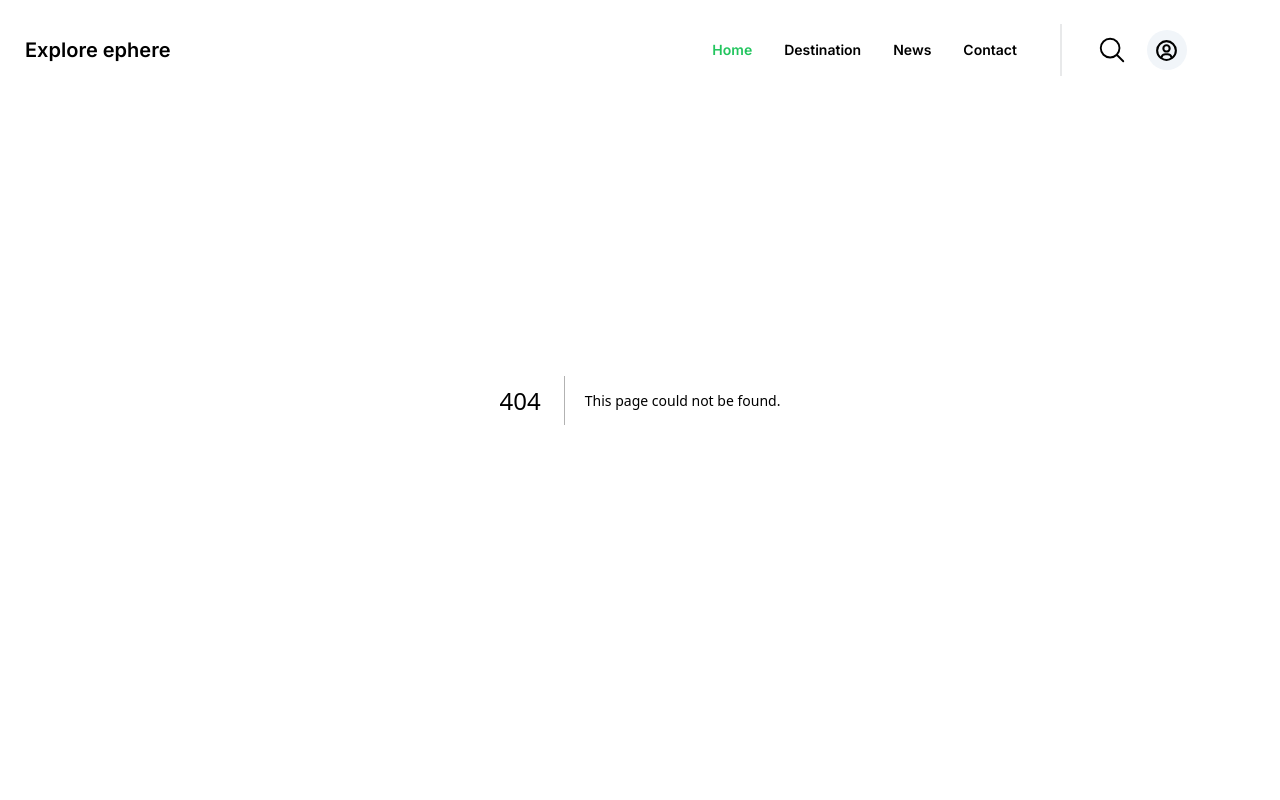
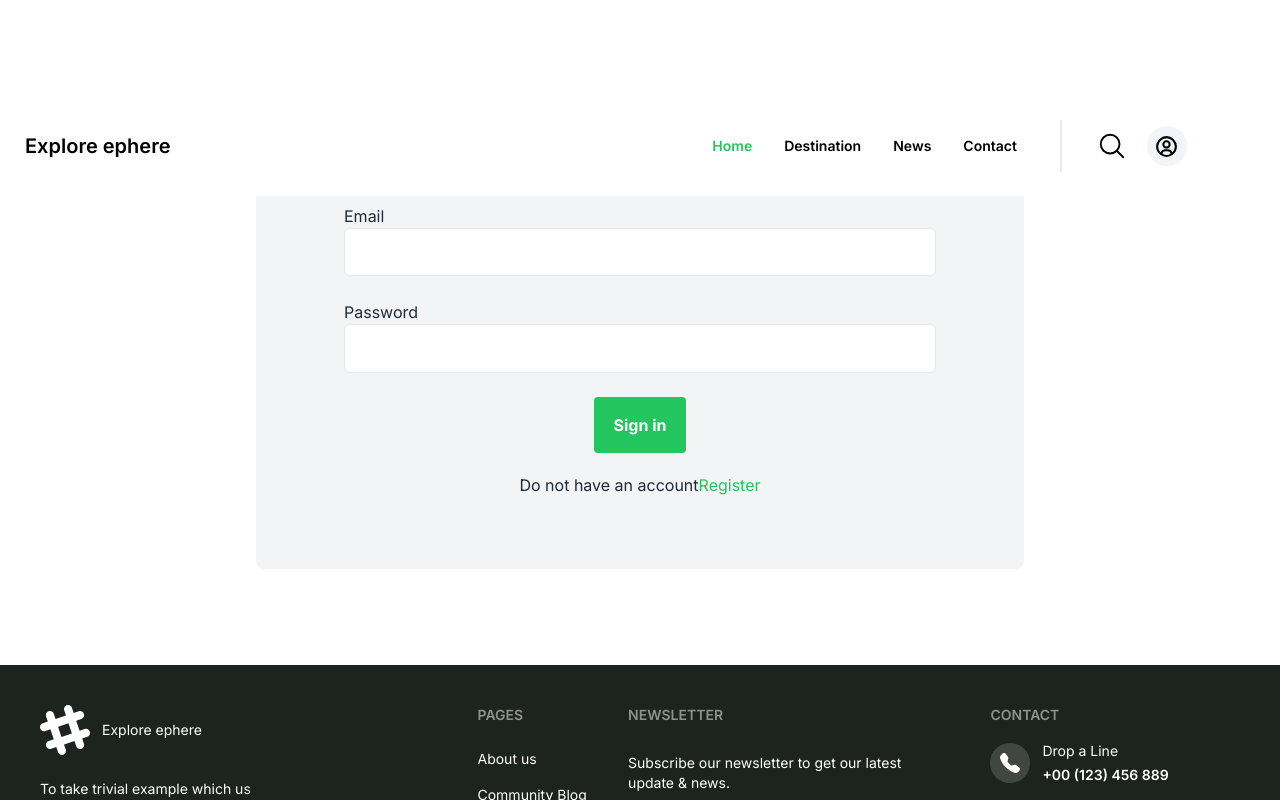
Before and after one commit to coderkamrul0/explore-ephere, a Next.js app: page /login in a window 1280 px wide. Before the commit this address had no page. Shown: the top 800 px of the page. Built offline with nearby package versions, Linux system fonts and the light colour scheme.

Commit message:
contact login registration updated

```diff
--- /dev/null
+++ b/src/app/contact/page.jsx
@@ -0,0 +1,71 @@
+const page = () => {
+  return (
+    <div>
+      <div>
+        <div>
+          <div className="">
+            <section className="background-radial-gradient mb-12 text-center lg:text-left">
+              <div className="relative overflow-hidden bg-cover bg-no-repeat bg-[50%] bg-[url('https://images.pexels.com/photos/33153/raisting-sattelit-reception-signal.jpg?auto=compress&cs=tinysrgb&w=1260&h=750&dpr=1')] h-[500px]">
+                <div className="absolute top-0 right-0 bottom-0 left-0 h-full w-full overflow-hidden bg-[hsla(0,0%,0%,0.75)] bg-fixed">
+                  <div className="flex h-full items-center justify-center">
+                    <div className="max-w-[800px] px-6 py-6 text-center text-white md:py-0 md:px-12">
+                      <h2 className="mb-12 text-4xl font-bold leading-tight tracking-tight md:text-5xl">
+                        Contact Us
+                        <br />
+                      </h2>
+                    </div>
+                  </div>
+                </div>
+              </div>
+            </section>
+          </div>
+        </div>
+        <div className="max-w-5xl mx-auto mb-20">
+          <div className="flex justify-center">
+            <button className="text-center py-3  px-6 rounded-lg mb-4 text-white bg-green-500">
+              Contact Us
+            </button>
+          </div>
+          <h2 className="text-center text-3xl font-bold">
+            Ready to Get our best Services! <br />
+            Feel free to contact with us
+          </h2>
+          <div className="grid gap-2 md:grid-cols-3 mt-8">
+            <div className="bg-gray-200 h-[19rem] rounded-xl  mx-auto w-80 text-center">
+              <img
+                className="h-[8rem] my-5 mx-auto"
+                src=" https://i.ibb.co/mFcXgHr/lcoation.png"
+                alt=""
+              />
+              <h3 className="my-3 font-bold text-2xl">Office Location</h3>
+              <p className="mb-2">Awal Tower, Banani</p>
+              <p>Bangladesh</p>
+            </div>
+            <div className="bg-gray-200 h-[19rem] rounded-xl  mx-auto w-80 text-center">
+              <img
+                className="h-[8rem] my-5 mx-auto"
+                src=" https://i.ibb.co/D9C0S9j/email.png"
+                alt=""
+              />
+              <h3 className="my-3 font-bold text-2xl">Email Address</h3>
+              <p className="mb-2">phero@gmail.com</p>
+              <p>phero2@gmail.com</p>
+            </div>
+            <div className="bg-gray-200 h-[19rem] rounded-xl  mx-auto w-80 text-center">
+              <img
+                className="h-[8rem] my-5 mx-auto"
+                src="https://i.ibb.co/xXK69PT/contact.png"
+                alt=""
+              />
+              <h3 className="my-3 font-bold text-2xl">HotLine</h3>
+              <p className="mb-2">+8801xxxxxx</p>
+              <p>+8801xxxxxx</p>
+            </div>
+          </div>
+        </div>
+      </div>
+    </div>
+  );
+};
+
+export default page;
--- /dev/null
+++ b/src/app/login/page.jsx
@@ -0,0 +1,51 @@
+import Link from "next/link";
+
+const page = () => {
+  return (
+    <div>
+      <div className="max-w-3xl py-12 mx-auto bg-gray-100 rounded-lg my-24">
+        <h3 className="text-3xl  text-center font-semibold">Login</h3>
+
+        <div className="block rounded-lg p-6 w-10/12 mx-auto ">
+          <form>
+            {/* Email Input */}
+            <div className="relative mb-6">
+              <label className="">Email</label>
+              <input
+                type="email"
+                className="block border   min-h-[auto] w-full rounded-md  px-3 py-[0.7rem] "
+                id="email"
+              />
+            </div>
+
+            {/* Password Input */}
+            <div className="relative mb-6">
+              <label className="">Password</label>
+              <input
+                type="password"
+                className="block border   min-h-[auto] w-full rounded-md  px-3 py-[0.7rem] "
+                id="password"
+              />
+            </div>
+            <div className="text-center">
+              <button
+                className="bg-green-500 md:mb-5  hover:bg-green-700 text-white font-bold py-4 px-5 rounded"
+                type="submit"
+              >
+                Sign in
+              </button>
+              <p className="md:mt-0 mt-4">
+                Do not have an account
+                <Link className="text-green-500" href="/registration">
+                  Register
+                </Link>
+              </p>
+            </div>
+          </form>
+        </div>
+      </div>
+    </div>
+  );
+};
+
+export default page;
--- a/src/app/page.js
+++ b/src/app/page.js
@@ -28,6 +28,7 @@ export default function Home() {
       <PopularActivities></PopularActivities>
       <FeaturedTours></FeaturedTours>
 
+
       <Ready></Ready>
 
 
--- /dev/null
+++ b/src/app/registration/page.jsx
@@ -0,0 +1,111 @@
+import Link from "next/link";
+
+const Registration = () => {
+  console.log(2);
+  return (
+    <div className="max-w-6xl mx-auto bg-gray-100">
+      <div className="md:flex  items-center">
+        <div className="relative">
+          <img
+            className="h-[35rem]"
+            src="https://img.freepik.com/free-vector/completed-steps-concept-illustration_114360-5441.jpg"
+            alt=""
+          />
+          <Link href="">
+            <div className="md:flex text-center md:bg-white md:py-4 md:my-0 my-12 md:px-12  md:ml-0 bottom-[20px] md:left-36 rounded-lg  md:absolute  items-center gap-2">
+              <h3 className="font-semibold text-lg">Already Member? </h3>
+              <Link href="/login">
+                <button className="bg-green-500 hover:bg-green-700 text-white font-bold px-[8rem] md:px-3 py-1  rounded-lg">
+                  Login
+                </button>
+              </Link>
+            </div>
+          </Link>
+        </div>
+        <div className="mx-auto">
+          <h2 className="text-3xl text-center font-semibold">
+            Create a free account
+          </h2>
+          <p className="text-center">
+            A few clicks away from creating your account
+          </p>
+          <div>
+            <div className="block max-w-md rounded-lg p-6 ">
+              <form>
+                <div className="grid md:grid-cols-2 gap-4">
+                  {/* Username */}
+                  <div className="relative mb-6" data-te-input-wrapper-init="">
+                    <label className="">Username</label>
+                    <input
+                      type="text"
+                      className="block border   min-h-[auto] w-full rounded-md  px-3 py-[0.32rem] "
+                      id="userName"
+                    />
+                  </div>
+                </div>
+                <div className="grid md:grid-cols-2 gap-4">
+                  {/*First name input*/}
+                  <div className="relative mb-6" data-te-input-wrapper-init="">
+                    <label className="">First name</label>
+                    <input
+                      type="text"
+                      className="block border   min-h-[auto] w-full rounded-md  px-3 py-[0.32rem] "
+                      id="firstName"
+                    />
+                  </div>
+                  {/*Last name input*/}
+                  <div className="relative mb-6" data-te-input-wrapper-init="">
+                    <label className="">Last name</label>
+                    <input
+                      type="text"
+                      className="block border   min-h-[auto] w-full rounded-md  px-3 py-[0.32rem] "
+                      id="lastName"
+                    />
+                  </div>
+                </div>
+
+                {/* Email Input */}
+                <div className="relative mb-6" data-te-input-wrapper-init="">
+                  <label className="">Email</label>
+                  <input
+                    type="email"
+                    className="block border   min-h-[auto] w-full rounded-md  px-3 py-[0.32rem] "
+                    id="email"
+                  />
+                </div>
+                <div className="grid md:grid-cols-2 gap-4">
+                  {/* Password Input */}
+                  <div className="relative mb-6" data-te-input-wrapper-init="">
+                    <label className="">Password</label>
+                    <input
+                      type="password"
+                      className="block border   min-h-[auto] w-full rounded-md  px-3 py-[0.32rem] "
+                      id="password"
+                    />
+                  </div>
+                  {/*Confirm Password*/}
+                  <div className="relative mb-6" data-te-input-wrapper-init="">
+                    <label className="">Confirm Password</label>
+                    <input
+                      type="password"
+                      className="block border   min-h-[auto] w-full rounded-md  px-3 py-[0.32rem] "
+                      id="confirmPassword"
+                    />
+                  </div>
+                </div>
+                <button
+                  className="bg-green-500  hover:bg-green-700 text-white font-bold py-2 px-4 rounded"
+                  type="submit"
+                >
+                  Sign up
+                </button>
+              </form>
+            </div>
+          </div>
+        </div>
+      </div>
+    </div>
+  );
+};
+
+export default Registration;
```
